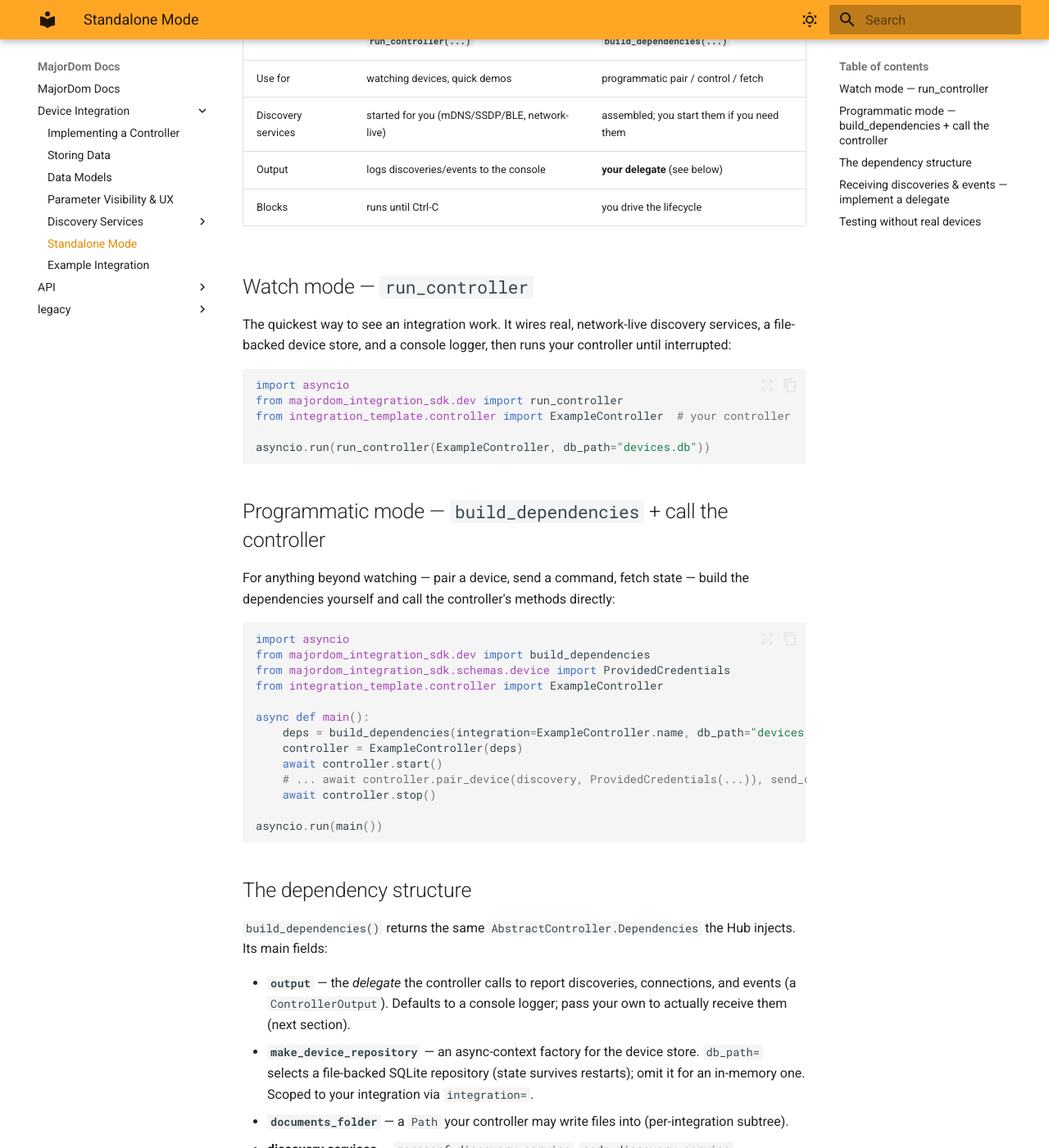
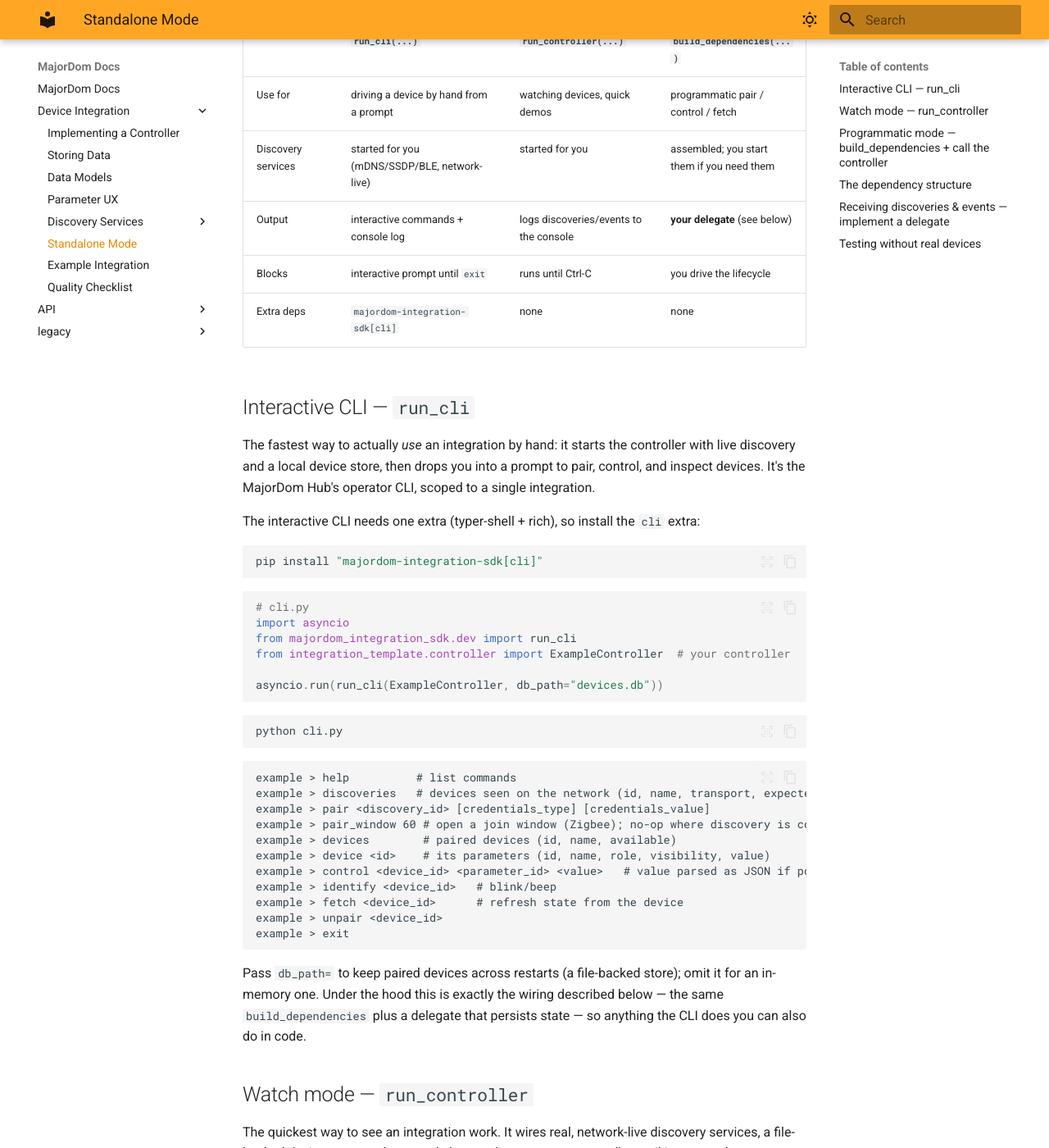
Before and after one commit to ParkerIndustries/MajorDom-Docs, an MkDocs documentation site: the page built from docs/device-integration/standalone.md, in a window 1280 px wide and 1400 px high, scrolled down 394 px. Shown: the whole window at 82% size. Built offline with MkDocs 1.6.1 and Material for MkDocs 9.7.7, drawn with Linux system fonts in a browser that asks for light colours; some of the changed text lies outside the part shown.

Commit message:
docs: rework Parameter UX + error reporting
- rename Parameter Visibility -> Parameter UX; rewrite for junior readers
- main-parameter semantics: bool toggles, enum cycles; default_value in
  valid_values format adds cycling to any parameter type
- error surfaces: last_error / controller_did_encounter_error / logs
  decision table (no device_id); parameter failures go to device.last_error
- dedupe with Data Models + cross-refs; quality page points at
  controller_did_encounter_error

````diff
--- a/docs/device-integration/standalone.md
+++ b/docs/device-integration/standalone.md
@@ -5,14 +5,59 @@
 the same thing yourself — to script a device, embed an integration in another app, or test against
 real hardware — with no Hub involved.
 
-There are two entry points, both in `majordom_integration_sdk.dev`:
+There are three ways to run one, all in `majordom_integration_sdk.dev`:
 
-| | `run_controller(...)` | `build_dependencies(...)` |
-|---|---|---|
-| Use for | watching devices, quick demos | programmatic pair / control / fetch |
-| Discovery services | started for you (mDNS/SSDP/BLE, network-live) | assembled; you start them if you need them |
-| Output | logs discoveries/events to the console | **your delegate** (see below) |
-| Blocks | runs until Ctrl-C | you drive the lifecycle |
+| | `run_cli(...)` | `run_controller(...)` | `build_dependencies(...)` |
+|---|---|---|---|
+| Use for | driving a device by hand from a prompt | watching devices, quick demos | programmatic pair / control / fetch |
+| Discovery services | started for you (mDNS/SSDP/BLE, network-live) | started for you | assembled; you start them if you need them |
+| Output | interactive commands + console log | logs discoveries/events to the console | **your delegate** (see below) |
+| Blocks | interactive prompt until `exit` | runs until Ctrl-C | you drive the lifecycle |
+| Extra deps | `majordom-integration-sdk[cli]` | none | none |
+
+## Interactive CLI — `run_cli`
+
+The fastest way to actually *use* an integration by hand: it starts the controller with live
+discovery and a local device store, then drops you into a prompt to pair, control, and inspect
+devices. It's the MajorDom Hub's operator CLI, scoped to a single integration.
+
+The interactive CLI needs one extra (typer-shell + rich), so install the `cli` extra:
+
+```sh
+pip install "majordom-integration-sdk[cli]"
+```
+
+```python
+# cli.py
+import asyncio
+from majordom_integration_sdk.dev import run_cli
+from integration_template.controller import ExampleController  # your controller
+
+asyncio.run(run_cli(ExampleController, db_path="devices.db"))
+```
+
+```sh
+python cli.py
+```
+
+```text
+example > help          # list commands
+example > discoveries   # devices seen on the network (id, name, transport, expected credentials)
+example > pair <discovery_id> [credentials_type] [credentials_value]
+example > pair_window 60 # open a join window (Zigbee); no-op where discovery is continuous
+example > devices        # paired devices (id, name, available)
+example > device <id>    # its parameters (id, name, role, visibility, value)
+example > control <device_id> <parameter_id> <value>   # value parsed as JSON if possible
+example > identify <device_id>   # blink/beep
+example > fetch <device_id>      # refresh state from the device
+example > unpair <device_id>
+example > exit
+```
+
+Pass `db_path=` to keep paired devices across restarts (a file-backed store); omit it for an
+in-memory one. Under the hood this is exactly the wiring described below — the same
+`build_dependencies` plus a delegate that persists state — so anything the CLI does you can also do
+in code.
 
 ## Watch mode — `run_controller`
 
--- a/mkdocs.yml
+++ b/mkdocs.yml
@@ -12,7 +12,7 @@
       - Implementing a Controller: "device-integration/controller.md"
       - Storing Data: "device-integration/storing_data.md"
       - Data Models: "device-integration/data_models.md"
-      - Parameter Visibility & UX: "device-integration/parameter-visibility.md"
+      - Parameter UX: "device-integration/parameter-ux.md"
       - Discovery Services:
           - Overview: "device-integration/discovery/index.md"
           - Zeroconf / mDNS: "device-integration/discovery/zeroconf.md"
@@ -20,6 +20,7 @@
           - BLE: "device-integration/discovery/ble.md"
       - Standalone Mode: "device-integration/standalone.md"
       - Example Integration: "device-integration/example-integration.md"
+      - Quality Checklist: "device-integration/quality.md"
   - API:
       - Hub API: "api/hub.md"
       - Bridge API: "api/bridge.md"
````
Also changed, not shown: docs/device-integration/controller.md (+52 -0 lines), docs/device-integration/data_models.md (+15 -7 lines), docs/device-integration/index.md (+1 -0 lines), docs/device-integration/parameter-ux.md (added, +114 -0 lines), docs/device-integration/parameter-visibility.md (deleted, +0 -151 lines), docs/device-integration/quality.md (added, +56 -0 lines).
